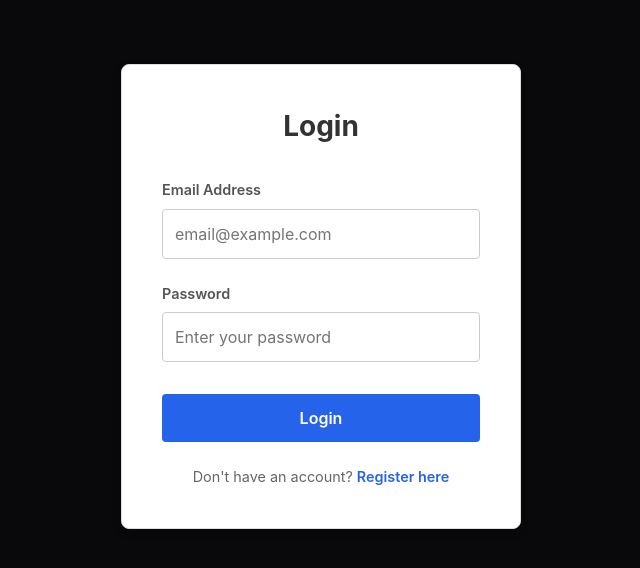
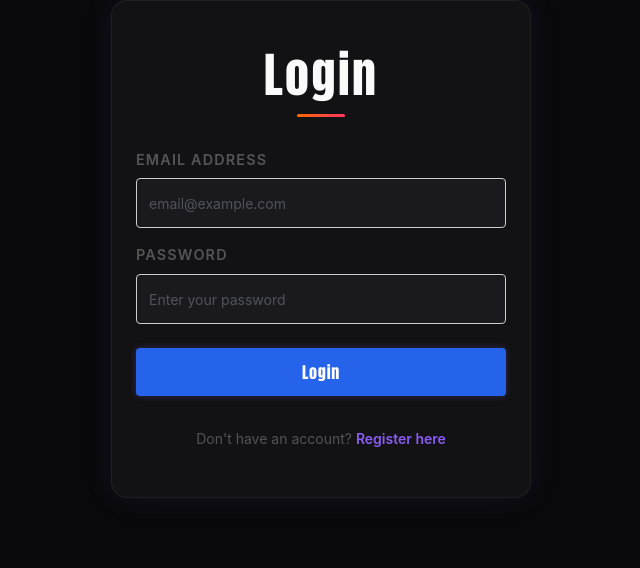
Before and after one commit to OduorAlphonce/social-network, a React app in the folder frontend/: page /login in a window 1280 px wide. Shown: the top 568 px of the page, without its empty margins (319-959 px from the left). Built offline with nearby package versions, Linux system fonts and the light colour scheme; no server answers; the HTML template or start-up script is replaced by a standard one.

Commit message:
style: remade style for the login form

```diff
--- a/frontend/src/styles/LoginForm.css
+++ b/frontend/src/styles/LoginForm.css
@@ -1,98 +1,217 @@
+/* LOGIN FORM */
+
 .login-form-container {
-  max-width: 400px;
-  margin: 4rem auto;
-  padding: 2.5rem;
-  border: 1px solid #ddd;
-  border-radius: 8px;
-  background-color: #fff;
-  box-shadow: 0 4px 10px rgba(0, 0, 0, 0.1);
+  display: flex;
+  flex-direction: column;
+  align-items: center;
+  justify-content: center;
+  width: 100%;
+  max-width: 420px;
+  margin: 0 auto;
+  padding: var(--space-8) var(--space-5);
+  background-color: var(--card-bg);
+  border: var(--border-thin) solid var(--card-border);
+  border-radius: var(--radius-xl);
+  box-shadow: var(--shadow-neon-lg) rgba(139, 92, 246, 0.1);
+  transition: border-color var(--duration-base) var(--ease-out-expo),
+              box-shadow var(--duration-base) var(--ease-out-expo);
 }
 
+.login-form-container:hover {
+  border-color: rgba(139, 92, 246, 0.3);
+  box-shadow: var(--shadow-neon-lg) rgba(139, 92, 246, 0.2);
+}
+
+/* ---------- Heading ---------- */
+
 .login-form-container h2 {
+  margin: 0 0 var(--space-6);
+  font-family: var(--font-display);
+  font-size: var(--text-3xl);
+  color: var(--text-primary);
+  letter-spacing: var(--tracking-wide);
   text-align: center;
-  margin-bottom: 2rem;
-  color: #333;
-  font-size: 1.75rem;
+  line-height: var(--leading-tight);
 }
+
+.login-form-container h2::after {
+  content: '';
+  display: block;
+  width: 48px;
+  height: var(--border-thick);
+  background: var(--gradient-fire);
+  margin: var(--space-3) auto 0;
+  border-radius: var(--radius-full);
+}
+
+/* ---------- Error Message ---------- */
+
+.error-message {
+  width: 100%;
+  padding: var(--space-3) var(--space-4);
+  margin-bottom: var(--space-4);
+  background-color: rgba(255, 51, 102, 0.08);
+  border: var(--border-thin) solid rgba(255, 51, 102, 0.25);
+  border-radius: var(--radius-soft);
+  color: var(--punch-pink);
+  font-size: var(--text-sm);
+  font-weight: 500;
+  text-align: center;
+  animation: shake 0.4s var(--ease-out-expo);
+}
+
+@keyframes shake {
+  0%, 100% { transform: translateX(0); }
+  20% { transform: translateX(-6px); }
+  40% { transform: translateX(6px); }
+  60% { transform: translateX(-4px); }
+  80% { transform: translateX(4px); }
+}
+
+/* ---------- Form ---------- */
 
 .login-form {
   display: flex;
   flex-direction: column;
-  gap: 1.5rem;
+  gap: var(--space-4);
+  width: 100%;
 }
 
 .form-group {
   display: flex;
   flex-direction: column;
-  gap: 0.5rem;
+  gap: var(--space-1);
+  text-align: left;
 }
 
 .form-group label {
+  font-size: var(--text-xs);
   font-weight: 600;
-  font-size: 0.9rem;
-  color: #555;
+  color: var(--text-secondary);
+  text-transform: uppercase;
+  letter-spacing: 0.08em;
 }
 
 .form-group input {
-  padding: 0.85rem;
-  border: 1px solid #ccc;
-  border-radius: 4px;
-  font-size: 1rem;
-  transition: border-color 0.2s;
+  font-family: var(--font-body);
+  font-size: var(--text-base);
+  padding: var(--space-3) var(--space-4);
+  border: var(--border-thin) solid var(--input-border);
+  border-radius: var(--radius-soft);
+  background-color: var(--input-bg);
+  color: var(--text-primary);
+  outline: none;
+  transition: border-color var(--duration-fast) var(--ease-out-expo),
+              box-shadow var(--duration-fast) var(--ease-out-expo),
+              background-color var(--duration-fast) var(--ease-out-expo);
+}
+
+.form-group input::placeholder {
+  color: var(--text-muted);
+  font-size: var(--text-sm);
+}
+
+.form-group input:hover {
+  background-color: var(--bg-surface);
 }
 
 .form-group input:focus {
-  outline: none;
-  border-color: #2563eb;
-  box-shadow: 0 0 0 2px rgba(37, 99, 235, 0.1);
+  border-color: var(--hyperpop-violet);
+  box-shadow: 0 0 0 3px rgba(139, 92, 246, 0.2);
+  background-color: var(--bg-elevated);
 }
 
-.error-message {
-  background-color: #fee2e2;
-  color: #dc2626;
-  padding: 0.75rem;
-  border-radius: 4px;
-  margin-bottom: 1.5rem;
-  font-size: 0.9rem;
-  border: 1px solid #fecaca;
+/* Invalid state (for future use with form validation) */
+.form-group input:user-invalid {
+  border-color: rgba(255, 51, 102, 0.4);
+}
+
+.form-group input:user-invalid:focus {
+  box-shadow: 0 0 0 3px rgba(255, 51, 102, 0.15);
+}
+
+/* ---------- Submit Button ---------- */
+
+.submit-btn {
+  margin-top: var(--space-2);
+  padding: var(--space-3) var(--space-6);
+  font-family: var(--font-display);
+  font-size: var(--text-lg);
+  font-weight: 700;
+  letter-spacing: var(--tracking-wide);
+  color: var(--text-primary);
+  background-color: var(--hyperpop-violet);
+  border: none;
+  border-radius: var(--radius-soft);
+  cursor: pointer;
+  transition: background-color var(--duration-fast) var(--ease-out-expo),
+              box-shadow var(--duration-fast) var(--ease-out-expo),
+              transform 0.05s var(--ease-out-expo),
+              opacity var(--duration-fast) var(--ease-out-expo);
+  box-shadow: var(--shadow-neon-sm) rgba(139, 92, 246, 0.3);
+}
+
+.submit-btn:hover {
+  background-color: #9D6FF7;
+  box-shadow: var(--shadow-neon-md) rgba(139, 92, 246, 0.5);
+}
+
+.submit-btn:active {
+  transform: scale(0.97);
+}
+
+.submit-btn:disabled {
+  opacity: 0.5;
+  cursor: not-allowed;
+  box-shadow: none;
+}
+
+.submit-btn:disabled:hover {
+  background-color: var(--hyperpop-violet);
+  box-shadow: none;
+}
+
+/* ---------- Footer ---------- */
+
+.login-footer {
+  margin-top: var(--space-6);
   text-align: center;
 }
 
-.submit-btn {
-  background-color: #2563eb;
-  color: white;
-  padding: 0.85rem;
-  border: none;
-  border-radius: 4px;
-  font-size: 1rem;
-  font-weight: 600;
-  cursor: pointer;
-  transition: background-color 0.2s;
-  margin-top: 0.5rem;
-}
-
-.submit-btn:hover {
-  background-color: #1d4ed8;
-}
-
-.submit-btn:disabled {
-  background-color: #93c5fd;
-  cursor: not-allowed;
-}
-
-.login-footer {
-  margin-top: 1.5rem;
-  text-align: center;
-  font-size: 0.9rem;
-  color: #666;
+.login-footer p {
+  margin: 0;
+  font-size: var(--text-sm);
+  color: var(--text-muted);
 }
 
 .login-footer a {
-  color: #2563eb;
+  color: var(--hyperpop-violet);
+  font-weight: 600;
   text-decoration: none;
-  font-weight: 600;
+  transition: color var(--duration-fast) var(--ease-out-expo),
+              text-shadow var(--duration-fast) var(--ease-out-expo);
 }
 
 .login-footer a:hover {
-  text-decoration: underline;
+  color: var(--acid-green);
+  text-shadow: var(--shadow-neon-sm) rgba(204, 255, 0, 0.4);
+  text-decoration: none;
 }
+
+/* ---------- Responsive ---------- */
+
+@media (max-width: 480px) {
+  .login-form-container {
+    padding: var(--space-6) var(--space-4);
+    border-radius: var(--radius-soft);
+  }
+
+  .login-form-container h2 {
+    font-size: var(--text-2xl);
+  }
+
+  .submit-btn {
+    font-size: var(--text-base);
+    padding: var(--space-3) var(--space-5);
+  }
+}
```
